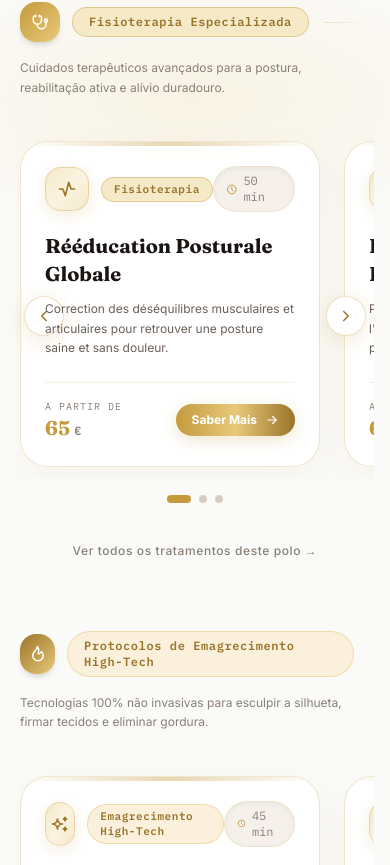
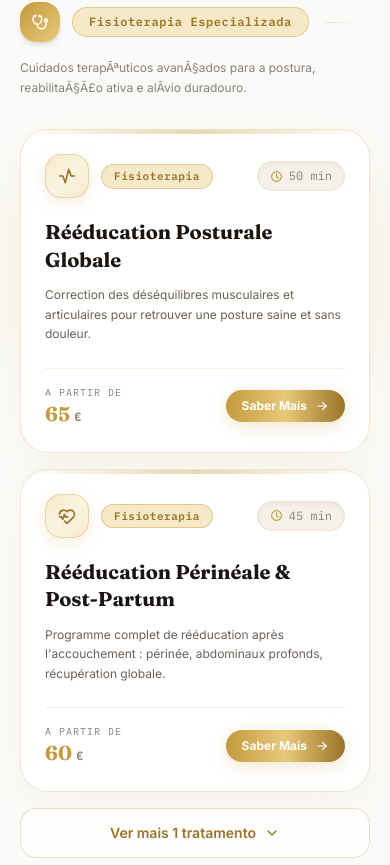
Before and after one commit to GallasMahdi/Ryma, a Next.js app in the folder ryma-site/: page / in a window 390 px wide. Shown: the part 3139-4004 px from the top of the page. Built offline with nearby package versions, Linux system fonts and the light colour scheme.

Commit message:
feat: implement ServicesHub section, TestimonialsSection, and AppointmentsTab component for site navigation and management

```diff
--- a/ryma-site/src/components/sections/ServicesHub.tsx
+++ b/ryma-site/src/components/sections/ServicesHub.tsx
@@ -1,13 +1,14 @@
 'use client';
 
-import React, { useRef, useState, useEffect } from 'react';
+import React, { useState } from 'react';
+import { motion, AnimatePresence } from 'framer-motion';
 import { useLanguage } from '@/lib/i18n';
 import { SERVICES, ServicePole, Service } from '@/data/services';
 import { ServiceCard } from '@/components/ui/ServiceCard';
 import { ScrollReveal } from '@/components/animation/ScrollReveal';
 import { Badge } from '@/components/ui/Badge';
 import { Button } from '@/components/ui/Button';
-import { IconStethoscope, IconFlame, IconChevronLeft, IconChevronRight, IconSparkles } from '@tabler/icons-react';
+import { IconStethoscope, IconFlame, IconSparkles, IconChevronDown } from '@tabler/icons-react';
 
 const POLES: {
   id: ServicePole;
@@ -21,13 +22,13 @@ const POLES: {
     id: 'kinesitherapie',
     icon: <IconStethoscope size={18} />,
     label: {
-      fr: 'Kinésithérapie Sur Mesure',
+      fr: 'KinÃ©sithÃ©rapie Sur Mesure',
       pt: 'Fisioterapia Especializada',
       en: 'Specialized Physiotherapy',
     },
     desc: {
-      fr: 'Soins thérapeutiques avancés pour la posture, la rééducation active et le soulagement durable.',
-      pt: 'Cuidados terapêuticos avançados para a postura, reabilitação ativa e alívio duradouro.',
+      fr: 'Soins thÃ©rapeutiques avancÃ©s pour la posture, la rÃ©Ã©ducation active et le soulagement durable.',
+      pt: 'Cuidados terapÃªuticos avanÃ§ados para a postura, reabilitaÃ§Ã£o ativa e alÃ­vio duradouro.',
       en: 'Advanced therapeutic care for posture, active rehabilitation, and long-term relief.',
     },
     badge: 'teal',
@@ -42,8 +43,8 @@ const POLES: {
       en: 'High-Tech Slimming Protocols',
     },
     desc: {
-      fr: 'Technologies 100% non-invasives pour sculpter la silhouette, raffermir les tissus et déstocker.',
-      pt: 'Tecnologias 100% não invasivas para esculpir a silhueta, firmar tecidos e eliminar gordura.',
+      fr: 'Technologies 100% non-invasives pour sculpter la silhouette, raffermir les tissus et dÃ©stocker.',
+      pt: 'Tecnologias 100% nÃ£o invasivas para esculpir a silhueta, firmar tecidos e eliminar gordura.',
       en: '100% non-invasive technologies to sculpt the body, firm tissues, and target fat.',
     },
     badge: 'bronze',
@@ -51,81 +52,52 @@ const POLES: {
   },
 ];
 
+/**
+ * Mobile vertical stack â€” replaces the horizontal carousel on small screens.
+ * Cards are shown 2 at a time with a "show more" toggle so the page doesn't
+ * feel overwhelming while still being fully navigable without sideways scrolling.
+ */
+function MobileServiceStack({ services, lang }: { services: Service[]; lang: string }) {
+  const [expanded, setExpanded] = useState(false);
+  const shown = expanded ? services : services.slice(0, 2);
 
-function Carousel({ services }: { services: Service[] }) {
-  const ref = useRef<HTMLDivElement | null>(null);
-  const [index, setIndex] = useState(0);
+  const showMoreLabel =
+    lang === 'pt' ? `Ver mais ${services.length - 2} tratamento${services.length - 2 > 1 ? 's' : ''}` :
+    lang === 'en' ? `Show ${services.length - 2} more treatment${services.length - 2 > 1 ? 's' : ''}` :
+    `Voir ${services.length - 2} soin${services.length - 2 > 1 ? 's' : ''} de plus`;
 
-  useEffect(() => {
-    const el = ref.current;
-    if (!el) return;
-
-    const onScroll = () => {
-      const scrollLeft = el.scrollLeft;
-      const width = el.clientWidth;
-      const newIndex = Math.round(scrollLeft / (width * 0.8));
-      setIndex(Math.max(0, Math.min(services.length - 1, newIndex)));
-    };
-
-    el.addEventListener('scroll', onScroll, { passive: true });
-    return () => el.removeEventListener('scroll', onScroll);
-  }, [services.length]);
-
-  const scrollByPage = (dir: number) => {
-    const el = ref.current;
-    if (!el) return;
-    const amount = Math.round(el.clientWidth * 0.85) * dir;
-    el.scrollBy({ left: amount, behavior: 'smooth' });
-  };
+  const showLessLabel =
+    lang === 'pt' ? 'Mostrar menos' :
+    lang === 'en' ? 'Show less' :
+    'Voir moins';
 
   return (
-    <div className="relative group/carousel">
-      <div
-        ref={ref}
-        className="flex gap-4 sm:gap-6 overflow-x-auto px-1 py-3 scroll-smooth touch-pan-x snap-x snap-mandatory -mx-1"
-        style={{ WebkitOverflowScrolling: 'touch' }}
-      >
-        {services.map((service, i) => (
-          <div key={service.slug} className="snap-start shrink-0 w-[88%] sm:w-[62%] md:w-[48%] px-1">
-            <ScrollReveal delay={i * 0.05}>
-              <ServiceCard service={service} />
-            </ScrollReveal>
-          </div>
+    <div className="flex flex-col gap-4">
+      <AnimatePresence initial={false}>
+        {shown.map((service, i) => (
+          <motion.div
+            key={service.slug}
+            initial={{ opacity: 0, y: 18 }}
+            animate={{ opacity: 1, y: 0 }}
+            exit={{ opacity: 0, y: -10 }}
+            transition={{ duration: 0.32, delay: i * 0.06, ease: [0.16, 1, 0.3, 1] }}
+          >
+            <ServiceCard service={service} />
+          </motion.div>
         ))}
-      </div>
+      </AnimatePresence>
 
-      <button
-        aria-label="Précédent"
-        onClick={() => scrollByPage(-1)}
-        className="absolute left-1 top-1/2 -translate-y-1/2 bg-white/95 backdrop-blur-md border border-[#C49A3C]/30 text-[#9A7428] rounded-full p-2.5 shadow-[0_4px_20px_rgba(196,154,60,0.2)] hover:bg-[#C49A3C] hover:text-white transition-all duration-300"
-      >
-        <IconChevronLeft size={18} className="rtl-flip" />
-      </button>
-      <button
-        aria-label="Suivant"
-        onClick={() => scrollByPage(1)}
-        className="absolute right-1 top-1/2 -translate-y-1/2 bg-white/95 backdrop-blur-md border border-[#C49A3C]/30 text-[#9A7428] rounded-full p-2.5 shadow-[0_4px_20px_rgba(196,154,60,0.2)] hover:bg-[#C49A3C] hover:text-white transition-all duration-300"
-      >
-        <IconChevronRight size={18} className="rtl-flip" />
-      </button>
-
-      <div className="flex items-center justify-center gap-2 mt-4">
-        {services.map((_, i) => (
-          <button
-            key={i}
-            onClick={() => {
-              const el = ref.current;
-              if (!el) return;
-              const amount = Math.round(el.clientWidth * 0.85) * i;
-              el.scrollTo({ left: amount, behavior: 'smooth' });
-            }}
-            className={`h-2 rounded-full transition-all duration-300 ${
-              i === index ? 'w-6 bg-[#C49A3C]' : 'w-2 bg-[#D4CEBE] hover:bg-[#9A7428]'
-            }`}
-            aria-label={`Aller à ${i + 1}`}
-          />
-        ))}
-      </div>
+      {services.length > 2 && (
+        <button
+          onClick={() => setExpanded(v => !v)}
+          className="flex items-center justify-center gap-2 w-full py-3.5 rounded-2xl border border-[#C49A3C]/30 bg-white/80 text-[#9A7428] text-sm font-semibold transition-all hover:bg-[#F5E9C8] hover:border-[#C49A3C]/60 active:scale-[0.98]"
+        >
+          <span>{expanded ? showLessLabel : showMoreLabel}</span>
+          <motion.div animate={{ rotate: expanded ? 180 : 0 }} transition={{ duration: 0.25 }}>
+            <IconChevronDown size={16} />
+          </motion.div>
+        </button>
+      )}
     </div>
   );
 }
@@ -155,7 +127,7 @@ export function ServicesHub() {
           <div className="inline-flex items-center gap-2 bg-white/90 backdrop-blur-md border border-[#C49A3C]/30 px-4 py-1.5 rounded-full mb-4 shadow-sm">
             <IconSparkles size={14} className="text-[#C49A3C]" />
             <span className="font-mono text-[11px] tracking-[0.24em] text-[#9A7428] uppercase font-semibold">
-              {lang === 'pt' ? 'Os Nossos Polos de Excelência' : lang === 'en' ? 'Our Centers of Excellence' : 'Nos Pôles d\'Excellence'}
+              {lang === 'pt' ? 'Os Nossos Polos de ExcelÃªncia' : lang === 'en' ? 'Our Centers of Excellence' : 'Nos PÃ´les d\'Excellence'}
             </span>
           </div>
 
@@ -164,10 +136,10 @@ export function ServicesHub() {
           </h2>
           <p className="text-[#6B6058] max-w-2xl mx-auto text-base md:text-lg leading-relaxed font-normal">
             {lang === 'pt'
-              ? '13 tratamentos especializados desenhados à medida para responder a todos os seus objetivos de saúde, reabilitação e remodelação corporal.'
+              ? '13 tratamentos especializados desenhados Ã  medida para responder a todos os seus objetivos de saÃºde, reabilitaÃ§Ã£o e remodelaÃ§Ã£o corporal.'
               : lang === 'en'
               ? '13 specialized treatments tailored to achieve all your goals in health, rehabilitation, and body contouring.'
-              : '13 soins spécialisés conçus sur mesure pour répondre à tous vos objectifs de santé, rééducation et remodelage.'}
+              : '13 soins spÃ©cialisÃ©s conÃ§us sur mesure pour rÃ©pondre Ã  tous vos objectifs de santÃ©, rÃ©Ã©ducation et remodelage.'}
           </p>
         </ScrollReveal>
 
@@ -181,7 +153,7 @@ export function ServicesHub() {
                 : 'text-[#4A4540] hover:text-[#C49A3C]'
             }`}
           >
-            {lang === 'pt' ? 'Todos os Polos' : lang === 'en' ? 'All Centers' : 'Tous les Pôles'}
+            {lang === 'pt' ? 'Todos os Polos' : lang === 'en' ? 'All Centers' : 'Tous les PÃ´les'}
           </button>
           <button
             onClick={() => setActiveTab('kinesitherapie')}
@@ -192,7 +164,7 @@ export function ServicesHub() {
             }`}
           >
             <IconStethoscope size={15} />
-            <span>{lang === 'pt' ? 'Fisioterapia' : lang === 'en' ? 'Physiotherapy' : 'Kinésithérapie'}</span>
+            <span>{lang === 'pt' ? 'Fisioterapia' : lang === 'en' ? 'Physiotherapy' : 'KinÃ©sithÃ©rapie'}</span>
           </button>
           <button
             onClick={() => setActiveTab('minceur')}
@@ -233,7 +205,7 @@ export function ServicesHub() {
                 </p>
               </ScrollReveal>
 
-              {/* Desktop Grid */}
+              {/* Desktop: 3-column grid (unchanged) */}
               <div className="hidden lg:grid grid-cols-1 lg:grid-cols-3 gap-6">
                 {visibleServices.map((service, i) => (
                   <ScrollReveal key={service.slug} delay={i * 0.07}>
@@ -242,14 +214,14 @@ export function ServicesHub() {
                 ))}
               </div>
 
-              {/* Mobile / Tablet Touch Carousel */}
+              {/* Mobile / Tablet: clean vertical stack â€” no horizontal scroll */}
               <div className="lg:hidden">
-                <Carousel services={visibleServices} />
+                <MobileServiceStack services={visibleServices} lang={lang} />
               </div>
 
               <div className="mt-8 text-center">
                 <Button href="/services" variant="ghost" size="sm" className="hover:text-[#9A7428]">
-                  {lang === 'pt' ? 'Ver todos os tratamentos deste polo →' : lang === 'en' ? 'View all treatments in this area →' : 'Voir tous les soins de ce pôle →'}
+                  {lang === 'pt' ? 'Ver todos os tratamentos deste polo â†’' : lang === 'en' ? 'View all treatments in this area â†’' : 'Voir tous les soins de ce pÃ´le â†’'}
                 </Button>
               </div>
             </div>
```
Also changed, not shown: ryma-site/src/components/sections/TestimonialsSection.tsx (+107 -43 lines).
